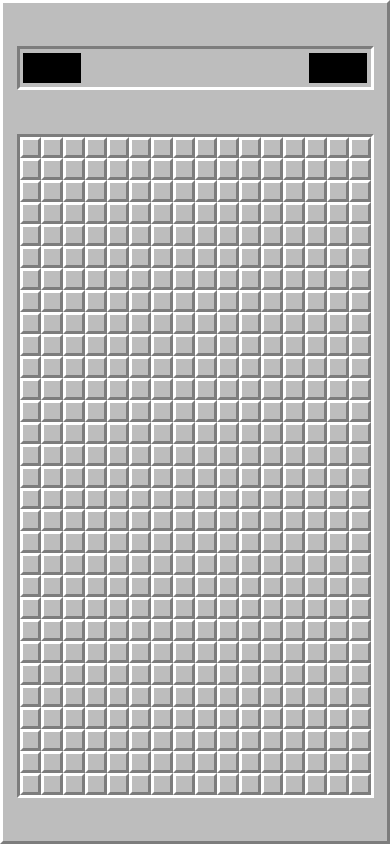
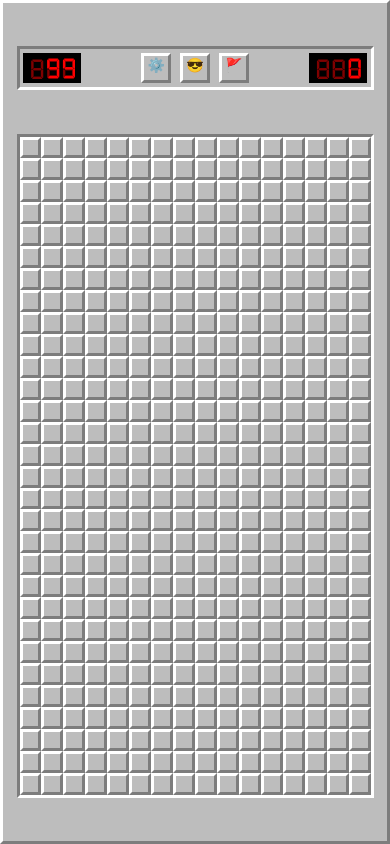
Before and after one commit to Kalightortaio/Minesweeper-Master, a React Native app: screen / in a window 390 px wide. Built offline with nearby package versions, Linux system fonts and the light colour scheme.

Commit message:
added the board buttons and cleaned up code pertaining to the displays.

```diff
--- a/src/components/Interface.tsx
+++ b/src/components/Interface.tsx
@@ -1,14 +1,21 @@
 import { View } from 'react-native';
 import NumericDisplay from './NumericDisplay';
-import { numMines, screenWidth } from '../Constants';
+import { borderWidth, buttonLength, numMines, screenWidth } from '../Constants';
+import ButtonReset from './ButtonReset';
+import ButtonSettings from './ButtonSettings';
+import ButtonFlag from './ButtonFlag';
 
 interface InterfaceProps {
     timer: number,
+    flagCount: number,
     fontsLoaded: boolean,
-    flagCount: number,
+    isFlagMode: boolean,
+    onToggleFlagMode: () => void,
+    onSettingsModal: () => void,
+    onResetGame: () => void,
 }
 
-function Interface({ timer, flagCount, fontsLoaded }: InterfaceProps) {
+function Interface({ timer, flagCount, fontsLoaded, isFlagMode, onResetGame, onToggleFlagMode, onSettingsModal }: InterfaceProps) {
     let flagsLeft = numMines - flagCount;
     if (flagsLeft < 0) flagsLeft = 0;
 
@@ -18,10 +25,18 @@ function Interface({ timer, flagCount, fontsLoaded }: InterfaceProps) {
         justifyContent: 'space-between',
         padding: (screenWidth * 0.01),
     }}>
-        {fontsLoaded &&
-        <NumericDisplay value={flagsLeft}/>}
-        {fontsLoaded &&
-        <NumericDisplay value={timer}/>}
+        <NumericDisplay value={flagsLeft} shouldRender={fontsLoaded}/>
+        <View style={{
+            flexDirection: 'row',
+            alignItems: 'center',
+            justifyContent: 'space-between',
+            width: ((buttonLength + borderWidth) * 3.25),
+        }}>
+            <ButtonSettings onSettingsModal={onSettingsModal}/>
+            <ButtonReset onResetGame={onResetGame}/>
+            <ButtonFlag onToggleFlagMode={onToggleFlagMode} isFlagMode={isFlagMode}/>
+        </View>
+        <NumericDisplay value={timer} shouldRender={fontsLoaded}/>
     </View>;
 }
 
```
